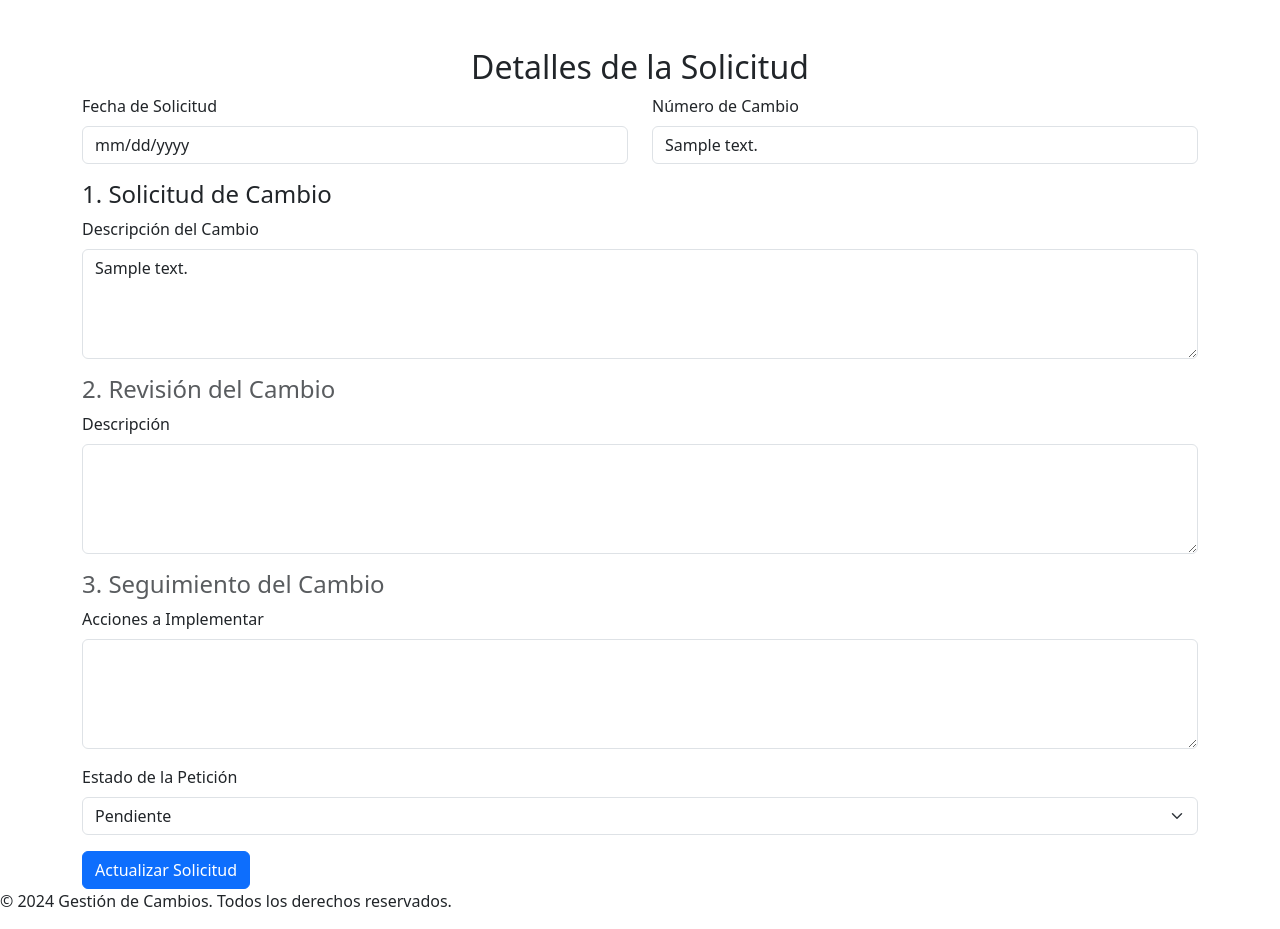
After one commit to Elkinnn/Formulario_Gestion_Cambios, a PHP site: page /ver_detalles.php?id=1 in a window 1280 px wide. The commit adds this page. Run offline with PHP 8.4, Linux system fonts and the light colour scheme; tables that the repository leaves empty or names only in its code hold one stand-in row (values such as "Sample post"); data that the repository does not hold is empty.

Commit message:
Se creo el archivo ver detalles y ademas se modifico varias funcionalidades en diferentes archivos.

```diff
--- a/js/revisar_peticion.js
+++ b/js/revisar_peticion.js
@@ -12,6 +12,7 @@ fetch('./backend/revisar_peticion_queries.php')
                 <td>${peticion.fecha_solicitud}</td>
                 <td>${peticion.estado}</td>
                 <td><a href="ver_detalles.php?id=${peticion.id}" class="btn btn-info btn-sm">Ver detalles</a></td>
+
             </tr>
         `;
         });
--- a/revisar_peticion.php
+++ b/revisar_peticion.php
@@ -43,6 +43,7 @@
                     <th scope="col">Fecha de Solicitud</th>
                     <th scope="col">Estado</th>
                     <th scope="col">Acciones</th>
+
                 </tr>
             </thead>
             <tbody id="tabla_peticiones">
--- /dev/null
+++ b/ver_detalles.php
@@ -0,0 +1,84 @@
+<!DOCTYPE html>
+<html lang="es">
+
+<head>
+    <meta charset="UTF-8">
+    <meta name="viewport" content="width=device-width, initial-scale=1.0">
+    <title>Detalles de Petición</title>
+    <link href="https://cdn.jsdelivr.net/npm/bootstrap@5.3.0/dist/css/bootstrap.min.css" rel="stylesheet">
+    <script src="https://code.jquery.com/jquery-3.6.0.min.js"></script>
+</head>
+
+<body>
+
+    <?php
+    // Incluir el archivo que obtiene la solicitud
+    require_once('backend/get_peticion.php');
+    ?>
+
+    <div class="container mt-5">
+        <h2 class="text-center">Detalles de la Solicitud</h2>
+
+        <form action="backend/modificar_peticion_queries.php" method="POST">
+
+            <!-- Información básica -->
+            <div class="row mb-3">
+                <div class="col-md-6">
+                    <label for="fecha_solicitud" class="form-label">Fecha de Solicitud</label>
+                    <input type="date" class="form-control" id="fecha_solicitud" name="fecha_solicitud"
+                        value="<?php echo $peticion['fecha_solicitud']; ?>" readonly>
+                </div>
+                <div class="col-md-6">
+                    <label for="numero_cambio" class="form-label">Número de Cambio</label>
+                    <input type="text" class="form-control" id="numero_cambio" name="numero_cambio"
+                        value="<?php echo $peticion['numero_cambio']; ?>" readonly>
+                </div>
+            </div>
+
+            <!-- Solicitud de Cambio -->
+            <h4>1. Solicitud de Cambio</h4>
+            <div class="mb-3">
+                <label for="descripcion_cambio" class="form-label">Descripción del Cambio</label>
+                <textarea class="form-control" id="descripcion_cambio" name="descripcion_cambio" rows="4"
+                    readonly><?php echo $peticion['descripcion_cambio']; ?></textarea>
+            </div>
+
+            <!-- Revisión del Cambio (Bloqueada para el usuario) -->
+            <h4 class="text-muted">2. Revisión del Cambio</h4>
+            <div class="mb-3">
+                <label for="descripcion_revision" class="form-label">Descripción</label>
+                <textarea class="form-control" id="descripcion_revision" name="descripcion_revision" rows="4"
+                    readonly><?php echo $peticion['descripcion_revision']; ?></textarea>
+            </div>
+
+            <!-- Seguimiento del Cambio -->
+            <h4 class="text-muted">3. Seguimiento del Cambio</h4>
+            <div class="mb-3">
+                <label for="acciones_implementar" class="form-label">Acciones a Implementar</label>
+                <textarea class="form-control" id="acciones_implementar" name="acciones_implementar" rows="4"
+                    readonly><?php echo $peticion['acciones_implementar']; ?></textarea>
+            </div>
+
+            <!-- Estado de la Petición -->
+            <div class="mb-3">
+                <label for="estado" class="form-label">Estado de la Petición</label>
+                <select class="form-select" id="estado" name="estado">
+                    <option value="Pendiente" <?php echo ($peticion['estado'] == 'Pendiente') ? 'selected' : ''; ?>>
+                        Pendiente</option>
+                    <option value="Aprobado" <?php echo ($peticion['estado'] == 'Aprobado') ? 'selected' : ''; ?>>Aprobado
+                    </option>
+                    <option value="Rechazado" <?php echo ($peticion['estado'] == 'Rechazado') ? 'selected' : ''; ?>>
+                        Rechazado</option>
+                </select>
+            </div>
+
+            <button type="submit" class="btn btn-primary">Actualizar Solicitud</button>
+        </form>
+    </div>
+
+    <footer>
+        <p>&copy; 2024 Gestión de Cambios. Todos los derechos reservados.</p>
+    </footer>
+</body>
+
+</html>
```
Also changed, not shown: backend/modificar_peticion_queries.php (added, +24 -0 lines). Lines whose indentation alone changed are shown as unchanged.
